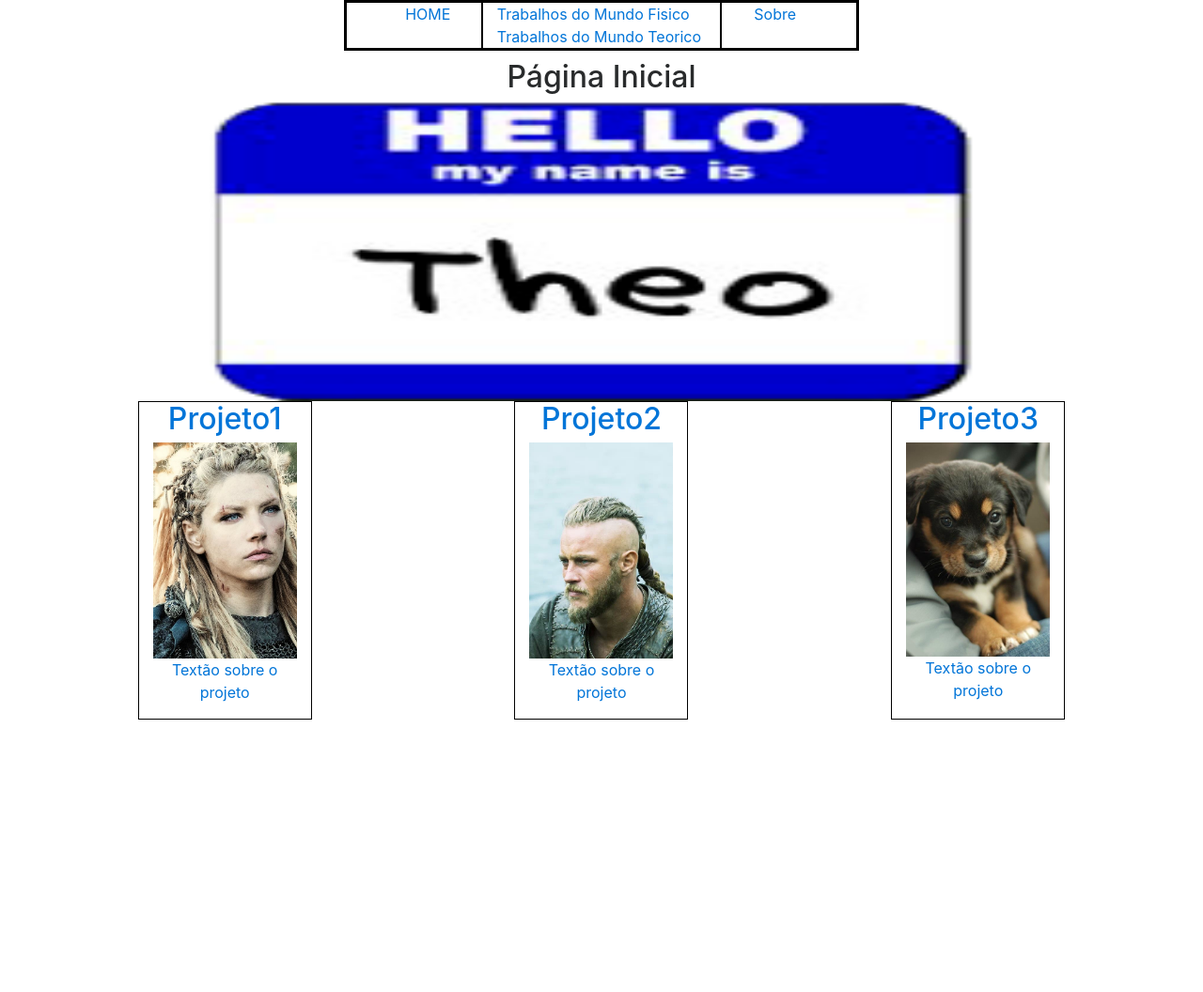
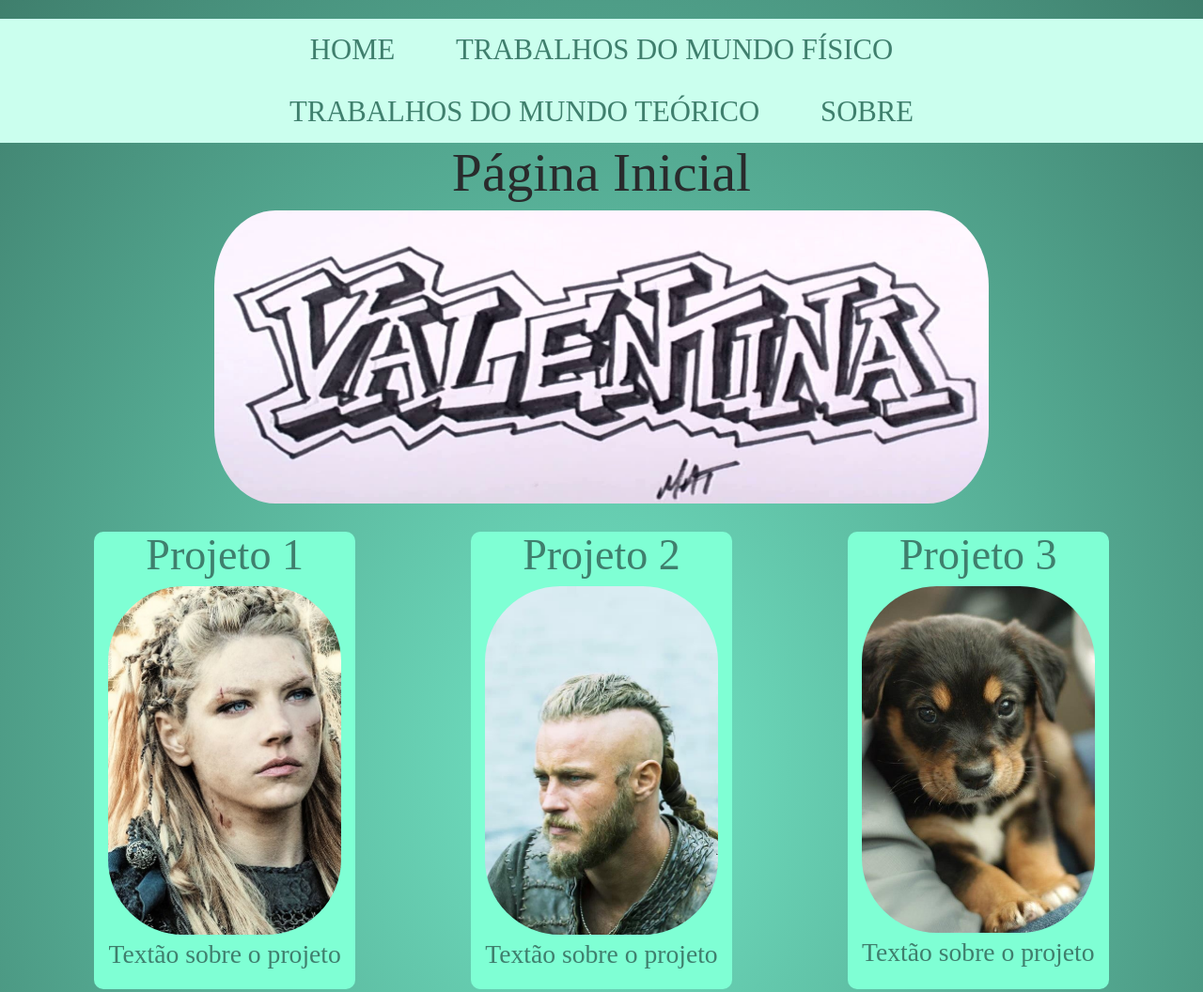
Before and after one commit to PhelipeMuller/Seu_Vagens, a plain HTML site: page Site/index.html in a window 1280 px wide. Shown: the top 1056 px of the page at 94% size. Before the commit the page ends 800 px from the top, so only its background shows below. Drawn offline with Linux system fonts and the light colour scheme.

Commit message:
Add files via upload

```diff
--- a/Site/index.html
+++ b/Site/index.html
@@ -5,66 +5,76 @@
 		<link rel='stylesheet' type='text/css' href='bootstrap.css'>
 	</head>
 
-	<body>
-		<div class="row justify-content-center">
-			<center><div class="container border1 row col-11">
-					<div class="container col-3">
-						<a href='index.html'>
-							HOME
-						</a>
-					</div>
-					<div class="container col-6 row bordercollie">
-						<a href='projeto.html'>
-							Trabalhos do Mundo Fisico
-						</a>
-						&nbsp;
-						&nbsp;
-						<a href='projeto.html'>
-							Trabalhos do Mundo Teorico
-						</a>
-					</div>
-					<div class="container col-3">
-						<a href='sobre.html'>
-							Sobre
-						</a>
-					</div>
-			</div></center>
-		</div>
+	<body class="corfundo">
+		<header>
+				<div class="container">
+					<nav>
+						<ul>
+							<li><a href="index.html">HOME</a></li>
+							<li><a href="projeto.html">Trabalhos do Mundo Físico</a></li>
+							<li><a href="projeto.html">Trabalhos do Mundo Teórico</a></li>
+							<li><a href="sobre.html">Sobre</a></li>
+						</ul>
+					</nav>
 
+				</div>
+		</header>
 
 		<center>
 
-			<h2>Página Inicial</h2>
-			&nbsp;
-			<img src="image\Start-tag.png" height="40%" class="col-8">
-			&nbsp;
-			&nbsp;
-			&nbsp;
+			<div><h1>Página Inicial</h1></div>
+			<img src="valentina.jpg" height="40%" class="col-8">
 			<div class='container row'>
-				<div class='col-2 linha container '>
+				<div class='col-3 linha container corprojetos'>
 					<a href="projeto.html">
-						<h2>Projeto1</h2>
+						<h2>Projeto 1</h2>
 						<img src="image\Mulherx.jpg" width="100%">
 						<p>Textão sobre o projeto</p>
 					</a>
 				</div>
 				<div class='col-1'></div>
-				<div class='col-2 linha container'>
+				<div class='col-3 linha container corprojetos'>
 					<a href="projeto.html">
-						<h2>Projeto2</h2>
-						<img src="image\Foto_Ragnar.jpg" width="100%">
+						<h2>Projeto 2</h2>
+						<img src="image\Foto_Ragnar.jpg">
 						<p>Textão sobre o projeto</p>
 					</a>
 				</div>
 				<div class='col-1'></div>
-				<div class='col-2 linha container'>
+				<div class='col-3 linha container corprojetos'>
 					<a href="projeto.html">
-						<h2>Projeto3</h2>
-						<img src="image\Cute_dog.jpg" width="100%">
+						<h2>Projeto 3</h2>
+						<img src="image\Cute_dog.jpg">
 						<p>Textão sobre o projeto</p>
 					</a>
 				</div>
 			</div>
+			<div class='container row'>
+				<div class='col-3 linha container corprojetos'>
+					<a href="projeto.html">
+						<h2>Projeto 4</h2>
+						<img src="image/suits1.jpg">
+						<p>Textão sobre o projeto</p>
+					</a>
+				</div>
+				<div class='col-1'></div>
+				<div class='col-3 linha container corprojetos'>
+					<a href="projeto.html">
+						<h2>Projeto 5</h2>
+						<img src="image\suits2.jpg">
+						<p>Textão sobre o projeto</p>
+					</a>
+				</div>
+				<div class='col-1'></div>
+				<div class='col-3 linha container corprojetos'>
+					<a href="projeto.html">
+						<h2>Projeto 6</h2>
+						<img src="image\puppy.jpg">
+						<p>Textão sobre o projeto</p>
+					</a>
+				</div>
+			</div>
+
 		</center>
 	</body>
 </html>
--- a/Site/style.css
+++ b/Site/style.css
@@ -1,34 +1,111 @@
-.border1{
-	border: 3px solid black;
-	margin-bottom: 10px
+body{
+	font-family:"Potatoes And Peas";
+	text-align:center;
+	padding-top:20;
 }
-.border2{
-	border: 2px solid black;
-	margin-bottom: 10px
+header{
+	background:	#CBFFEE;
+	font-family:"Potatoes And Peas";
+	text-transform:uppercase;
 }
-.border3{
-	border: 1px solid black;
-	margin-bottom: 10px
+header::after {
+    content: " ";
+	display: table;
+	clear: both;
+	background:blue;
 }
-.bordercollie{
-    border-left: 2px solid black;
-    border-right: 2px solid black;
+nav{
+	text-align:center;
 }
-.verticalline1{
-    border-left: 1px solid black;
+nav ul{
+	margin:0;
+	padding:0;
+	list-style:none;
+}
+nav li{
+	display:inline-block;
+	margin-left: 30px;
+	margin-right: 30px;
+	padding-top: 10px;
+	padding-bottom: 10px;
+	position:relative;
+}
+nav a{
+	color: #3F7F6D;
+	text-decoration:none;
+	font-size: 160%;
+}
+nav a:hover{
+	text-decoration:none;
+	color:	#5F9EA0;
+}
+nav a::before{
+	content:'';
+	display:block;
+	height:5px;
+	background-color:	#5F9EA0;
+
+	position: absolute;
+	top:0;
+	width:0%;
+
+	transition:all ease-in-out 200ms;
+}
+nav a:hover::before{
+	width:100%;
+}
+img{
+	border-radius: 80px;
+	width:100%;
 }
 .linha{
-	border:1px solid black;
+	border:1px black;
 }
 .indent{
 	margin-left:20px;
 }
-
-@media (min-width: 992px){
-.centro{
-	width: 20%;
+div h1{
+	font-family:"Potatoes And Peas";
+	font-size:300%;
 }
-@media (min-width: 702px){
-.centro{
-	width: 20%;
+div h2{
+	font-family:"Potatoes And Peas";
+	font-size:200%;
 }
+div a p{
+	text-align:center;
+	font-family:"Potatoes And Peas";
+	font-size:120%;
+	color: #3F7F6D;
+}
+div a h2{
+	text-align:center;
+	font-family:"Potatoes And Peas";
+	font-size:200%;
+	color: #3F7F6D;
+}
+div a p:hover{
+	text-decoration:none;
+}
+div a h2:hover{
+	text-decoration:none;
+}
+div p{
+	text-align:left;
+	font-family:"Potatoes And Peas";
+	font-size:120%;
+}
+div {
+	font-family:"Potatoes And Peas";
+	font-size:120%;
+}
+.container{
+	border-radius: 10px;
+}
+.corfundo{
+	background:radial-gradient(#72E5C5,#3F7F6D);
+}
+.corprojetos{
+	margin:30px;
+	background:#7FFFD4;
+}
```
Also changed, not shown: Site/projeto.html (+15 -26 lines), Site/sobre.html (+14 -25 lines), Site/MB_PotatoesAndPeas.ttf (added), Site/suits1.jpg (added), Site/valentina.jpg (added).
